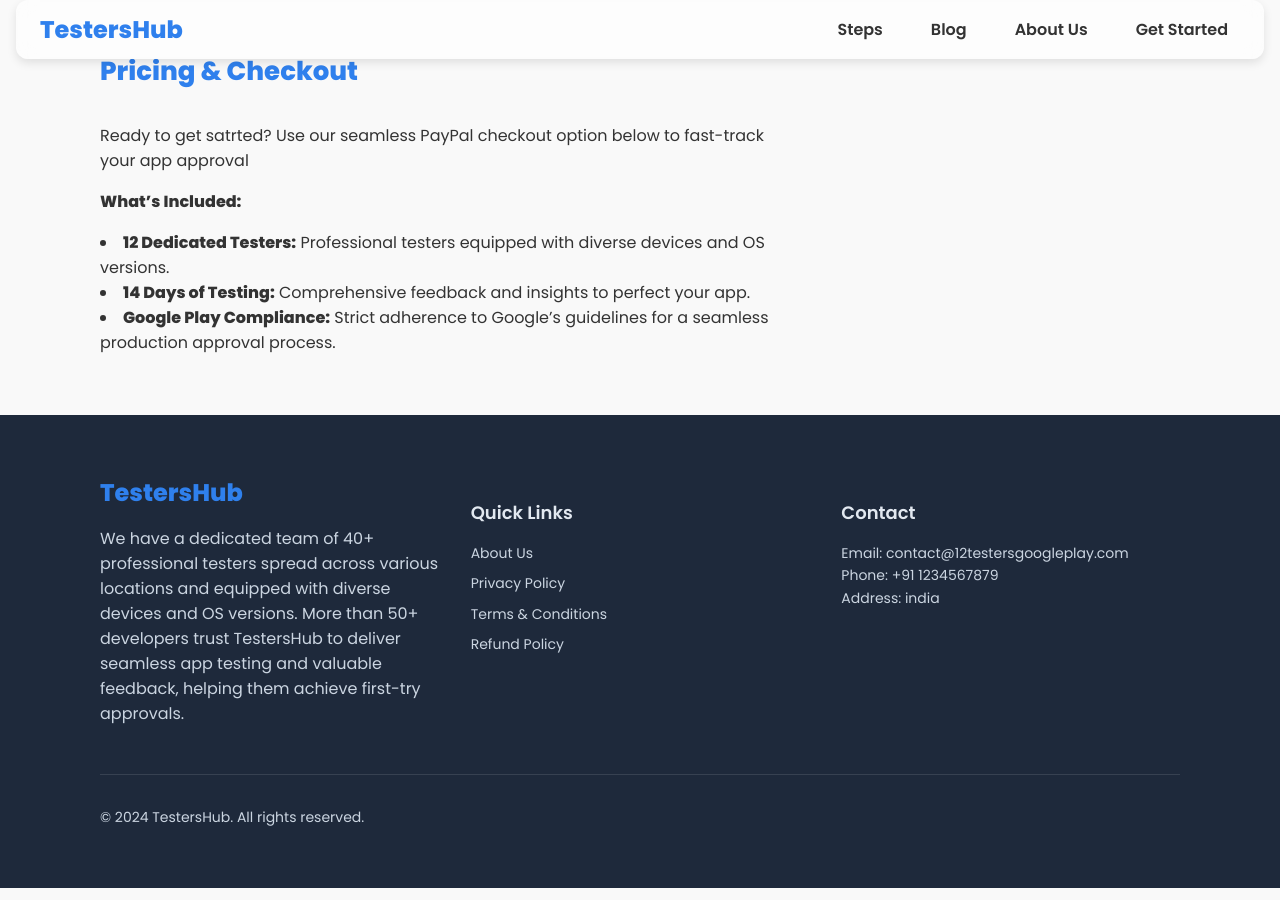
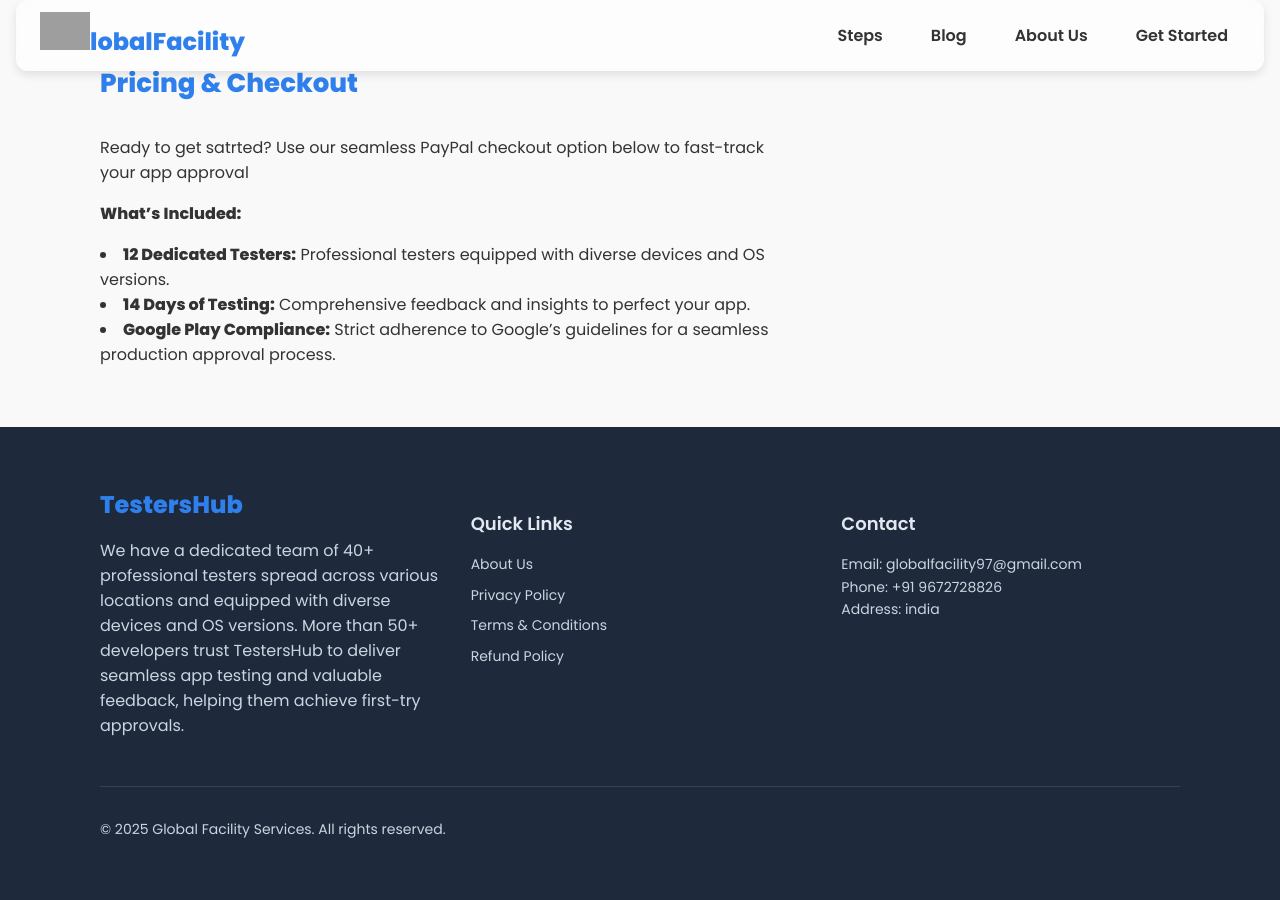
Before and after one commit to chinmaypaliwal1/mohit.com, a Jekyll site: the page index.html, which Jekyll copies as it is, in a window 1280 px wide and 900 px high, scrolled down 4578 px. Built offline with Jekyll 4.4.1, drawn with Linux system fonts in a browser that asks for light colours; comment, search, counter and statistics services are not loaded; some of the changed text lies outside the part shown; grey boxes are pictures that could not be loaded.

Commit message:
Update index.html

```diff
--- a/index.html
+++ b/index.html
@@ -21,12 +21,13 @@
         rel="stylesheet"
       />
       <link rel="stylesheet" href="style.css" />
-      <link rel="icon" href="images/thailand (1).png" type="image/x-icon">
+      <link rel="icon" href="images/globallogo.png" type="image/x-icon">
     </head>
 
     <body>
       <nav class="nav">
-        <div class="logo"><a href="/index.html">TestersHub</a></div>
+        <div class="logo"><a href="/index.html">
+          <img src="images/globallogo.png" alt="" width="50px"><span>lobalFacility</span></a></div>
         <div class="nav-toggle" id="nav-toggle">
           <span></span>
           <span></span>
@@ -45,7 +46,7 @@
             <div class="banner-container container">
             <div class="left-section">
               <div class="animated-heading">
-                Get 12 Testers for Your
+                Global Facility Services for Your
                 <span id="animated-text"></span><span class="cursor">|</span>
               </div>
               <p>By strictly following Google’s guidelines and best practices,<br>
@@ -400,20 +401,20 @@
             <div class="contact">
               <h4>Contact</h4>
               <ul>
-                <li>Email: contact@12testersgoogleplay.com</li>
-                <li>Phone: +91 1234567879</li>
+                <li>Email: globalfacility97@gmail.com</li>
+                <li>Phone: +91 9672728826</li>
                 <li>Address: india</li>
               </ul>
             </div>
           </div>
 
           <div class="footer-bottom">
-            <p>&copy; 2024 TestersHub. All rights reserved.</p>
+            <p>&copy; 2025 Global Facility Services. All rights reserved.</p>
           </div>
         </div>
       </footer>
       <!--Start of Tawk.to Script-->
-<script type="text/javascript">
+<!-- <script type="text/javascript">
   var Tawk_API=Tawk_API||{}, Tawk_LoadStart=new Date();
   (function(){
   var s1=document.createElement("script"),s0=document.getElementsByTagName("script")[0];
@@ -423,7 +424,7 @@
   s1.setAttribute('crossorigin','*');
   s0.parentNode.insertBefore(s1,s0);
   })();
-  </script>
+  </script> -->
   <!--End of Tawk.to Script-->
     </body>
   </html>
```
